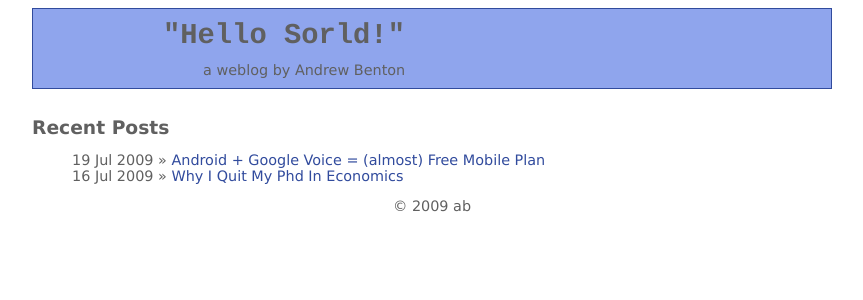
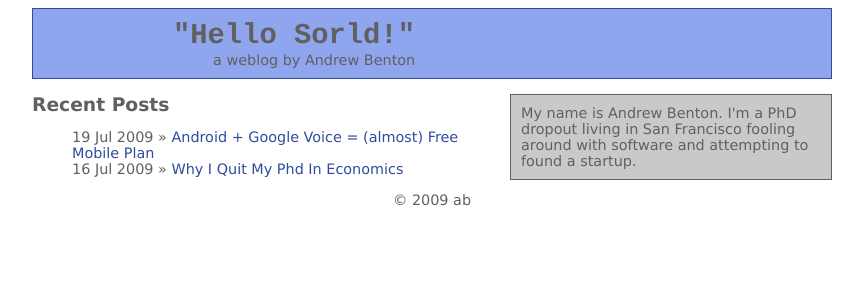
Before and after one commit to scholarist/scholarist.github.com, a Jekyll site: the page built from index.html, in a window 1280 px wide. Shown: the top 300 px of the page, without its empty margins (208-1071 px from the left). Built offline with Jekyll 4.4.1, drawn with Linux system fonts in a browser that asks for light colours.

Commit message:
added a simple sidebar

```diff
--- a/_layouts/default.html
+++ b/_layouts/default.html
@@ -9,8 +9,11 @@
   <body>
     <div class="container">
       <div id="header">
-          <h1 id="title">"Hello Sorld!"</h1>
+          <h1 id="title"><a href="/">"Hello Sorld!"</a></h1>
           <h2 id="biline">a weblog by Andrew Benton</h2>
+      </div>
+      <div id="sidebar">
+        My name is Andrew Benton. I'm a PhD dropout living in San Francisco fooling around with software and attempting to found a startup.
       </div>
       <div id="content">
         {{ content }}
--- a/css/hellosorld.css
+++ b/css/hellosorld.css
@@ -9,22 +9,36 @@ body {
 }
 #header {
   margin: auto;
+  padding: 10px;
   border: solid 1px #314B9D;
   background: #8FA5ED;
-  color: #606060
+}
+#header a {
+  color: #606060;
+}
+#header a:hover {
+  text-decoration: none;
 }
 #title {
   font-family: Courier, fixed-width;
   font-size: 2em;
-  margin: 10px 0 10px 130px;
+  margin: 0 0 0 130px;
 }
 #biline {
-  margin: 10px 0 10px 170px;
+  margin: 0 0 0 170px;
   font-size: 1em;
   font-weight: normal;
 }
+#sidebar {
+  width: 300px;
+  float: right;
+  border: solid 1px #606060;
+  background: #C9C9C9;
+  margin: 15px 0 0 10px;
+  padding: 10px;
+}
 #content {
-  padding: 15px 0 0 0;
+  margin: 15px 10px 0 0;
 }
 #content-heading {
   font-size: 1.3em;
```
Also changed, not shown: 4 other files.
